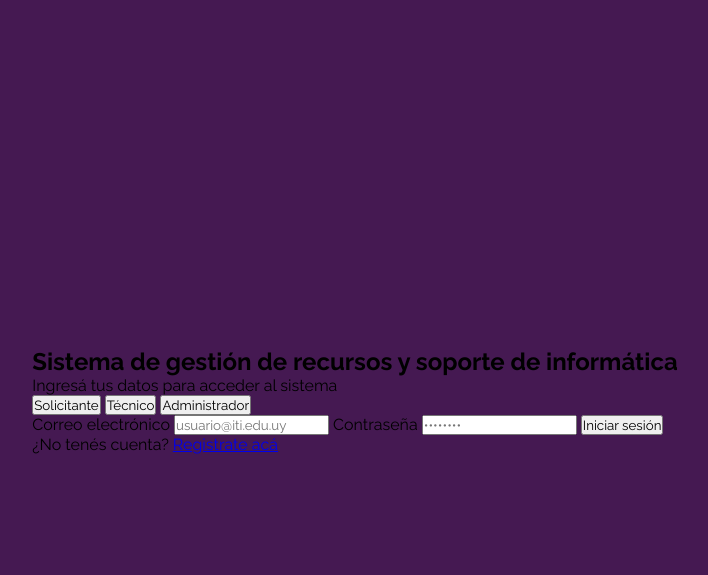
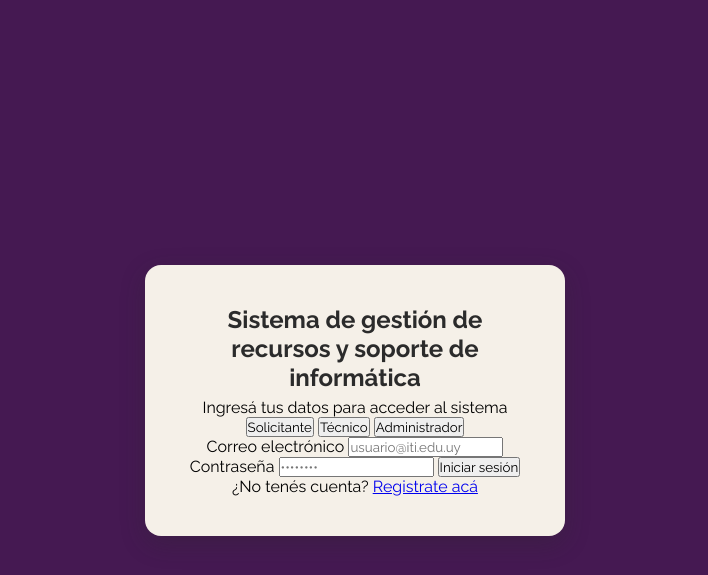
Before and after one commit to FilumSoftware/sgrsi, a PHP site: page /paginas/inicio/inicio.html in a window 1280 px wide. Shown: the top 575 px of the page, without its empty margins (285-993 px from the left). Run offline with PHP 8.4, Linux system fonts and the light colour scheme.

Commit message:
agrego estilo al formulario

```diff
--- a/FrontEnd/paginas/inicio/inicio.css
+++ b/FrontEnd/paginas/inicio/inicio.css
@@ -28,3 +28,25 @@ body {
   justify-content: center;
   align-items: center;
 }
+
+/* Formulario */
+.login-box {
+  background-color: var(--color-rosa);
+  padding: 40px;
+  border-radius: 16px;
+  width: 420px;
+  box-shadow: var(--sombra);
+  text-align: center;
+}
+
+.login-box h2 {
+  font-size: 24px;
+  color: var(--color-texto);
+  margin-bottom: 6px;
+}
+
+.subtitulo {
+  font-size: 13px;
+  color: var(--color-secundario);
+  margin-bottom: 24px;
+}
```
